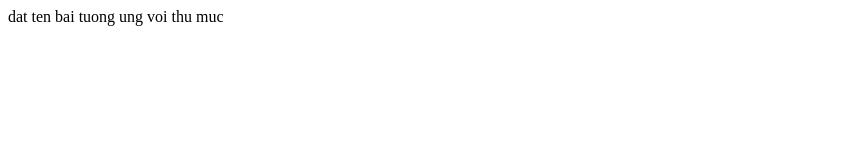
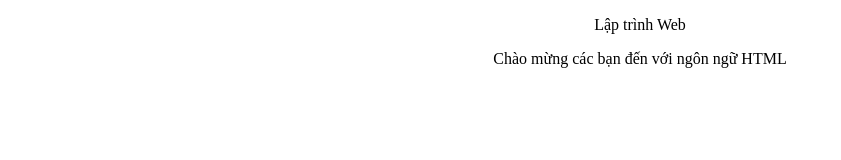
Before and after one commit to ngduylinh/CES391-175A071199-175A071247, a plain HTML site: page baitapso02/bai01.html in a window 1280 px wide. Shown: the whole page, without its empty margins (0-841 px from the left). Drawn offline with Linux system fonts and the light colour scheme.

Commit message:
Update bai01.html

```diff
--- a/baitapso02/bai01.html
+++ b/baitapso02/bai01.html
@@ -1 +1,19 @@
-<p>dat ten bai tuong ung voi thu muc</p>
+<!DOCTYPE html>
+<html>
+    <head>
+        <meta charset="utf-8" />
+        <title>Sử dụng các tag cơ bản</title>
+    </head>
+    <body>
+        <center>
+            <p>
+                Lập trình Web
+            </p>
+        </center>
+        <center>
+            <p>
+                Chào mừng các bạn đến với ngôn ngữ HTML
+            </p>
+        </center>
+    </body>
+</html>
```
